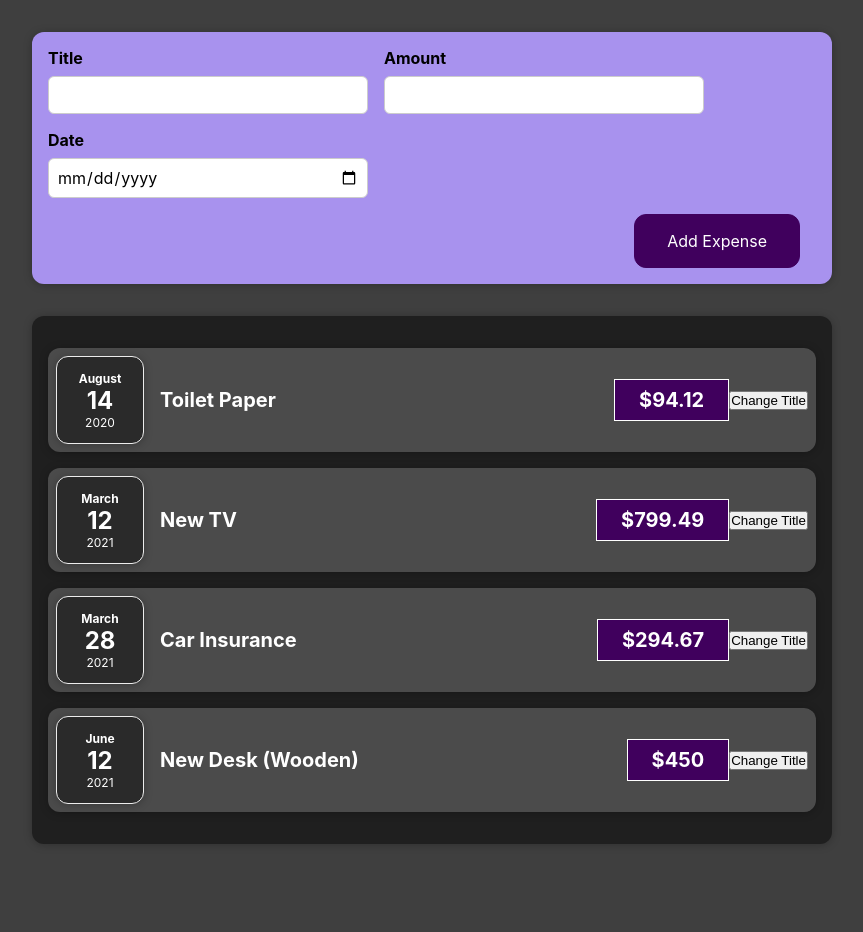
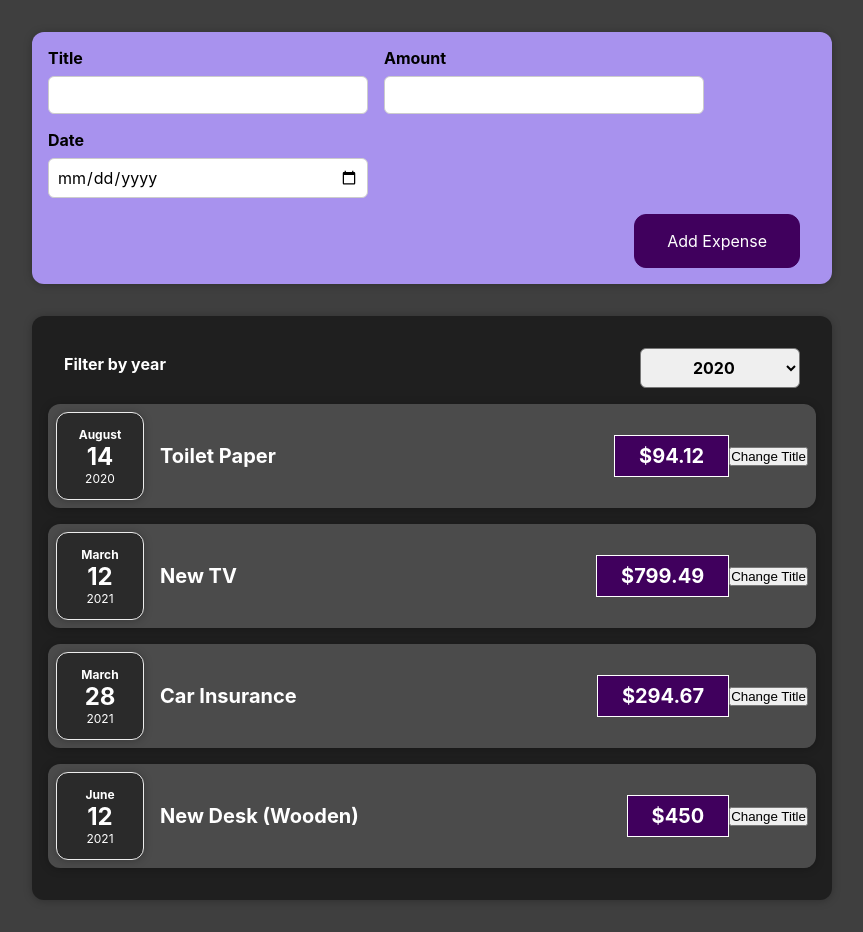
Before and after one commit to GabrielGui13/React-Node-LearningPath, a React (Create React App) app in the folder React/react-complete-guide/: page / in a window 1280 px wide. Shown: the whole page, without its empty margins (208-1071 px from the left). Before the commit the page ends 876 px from the top, so only its background shows below. Built offline with nearby package versions, Linux system fonts and the light colour scheme.

Commit message:
finalização da seção de state

```diff
--- a/React/react-complete-guide/src/App.js
+++ b/React/react-complete-guide/src/App.js
@@ -24,9 +24,14 @@ const App = () => {
     },
   ];
 
+  const addExpenseHandler = expense => {
+    console.log('In App.js')
+    console.log(expense)
+  }
+
   return (
     <div>
-      <NewExpense/>
+      <NewExpense onAddExpense={addExpenseHandler} />
       <Expenses expenses={expenses}/>
     </div>
   );
--- a/React/react-complete-guide/src/components/Expenses/Expenses.js
+++ b/React/react-complete-guide/src/components/Expenses/Expenses.js
@@ -1,17 +1,27 @@
 import ExpenseItem from "./ExpenseItem";
 import Card from "../UI/Card";
 import "./Expenses.css";
+import ExpensesFilter from "./ExpensesFilter.js";
+import { useState } from "react";
 
 const Expenses = (props) => {
   const expenses = props.expenses;
   //console.log(expenses);
+  const [filteredYear, setFilteredYear] = useState('2020')
+
+  const filterChangeHandler = selectedYear => {
+    setFilteredYear(selectedYear)
+  }
 
   return (
-    <Card className="expenses">
-      {expenses.map((data) => {
-        return <ExpenseItem {...data}></ExpenseItem>;
-      })}
-    </Card>
+    <>
+      <Card className="expenses">
+        <ExpensesFilter selectedFilterYear={filteredYear} onChangeFilter={filterChangeHandler} />
+        {expenses.map((data) => {
+          return <ExpenseItem {...data}></ExpenseItem>;
+        })}
+      </Card>
+    </>
   );
 }
 
--- /dev/null
+++ b/React/react-complete-guide/src/components/Expenses/ExpensesFilter.css
@@ -0,0 +1,24 @@
+.expenses-filter {
+    color: white;
+    padding: 0 1rem;
+  }
+
+  .expenses-filter__control {
+    display: flex;
+    width: 100%;
+    align-items: center;
+    justify-content: space-between;
+    margin: 1rem 0;
+  }
+
+  .expenses-filter label {
+    font-weight: bold;
+    margin-bottom: 0.5rem;
+  }
+
+  .expenses-filter select {
+    font: inherit;
+    padding: 0.5rem 3rem;
+    font-weight: bold;
+    border-radius: 6px;
+  }
--- /dev/null
+++ b/React/react-complete-guide/src/components/Expenses/ExpensesFilter.js
@@ -0,0 +1,27 @@
+import React, { useState } from 'react';
+
+import './ExpensesFilter.css';
+
+const ExpensesFilter = (props) => {
+    //const [year, setYear] = useState('')
+
+    const onYearPickingHandler = (event) => {
+        props.onChangeFilter(event.target.value)
+    }
+
+    return (
+        <div className='expenses-filter'>
+            <div className='expenses-filter__control'>
+                <label>Filter by year</label>
+                <select value={props.selectedFilterYear} onChange={onYearPickingHandler}>
+                    <option value='2022'>2022</option>
+                    <option value='2021'>2021</option>
+                    <option value='2020'>2020</option>
+                    <option value='2019'>2019</option>
+                </select>
+            </div>
+        </div>
+    );
+};
+
+export default ExpensesFilter;
--- a/React/react-complete-guide/src/components/NewExpense/ExpenseForm.js
+++ b/React/react-complete-guide/src/components/NewExpense/ExpenseForm.js
@@ -1,7 +1,7 @@
 import React, { useState } from 'react';
 import './ExpenseForm.css'
 
-export const ExpenseForm = () => {
+export const ExpenseForm = (props) => {
     const [enteredTitle, setEnteredTitle] = useState('')
     const [enteredAmount, setEnteredAmount] = useState('')
     const [enteredDate, setEnteredDate] = useState('')
@@ -37,7 +37,10 @@ export const ExpenseForm = () => {
             date: new Date(enteredDate)
         }
 
-        console.log(expenseData);
+        props.onSaveExpenseData(expenseData)
+        setEnteredTitle('')
+        setEnteredDate('')
+        setEnteredAmount('')
     }
 
     return (
--- a/React/react-complete-guide/src/components/NewExpense/NewExpense.js
+++ b/React/react-complete-guide/src/components/NewExpense/NewExpense.js
@@ -2,10 +2,18 @@ import React from 'react';
 import { ExpenseForm } from './ExpenseForm'
 import './NewExpense.css';
 
-const NewExpense = () => {
+const NewExpense = (props) => {
+    const saveExpenseDataHandler = (enteredExpenseData) => {
+        const expenseData = {
+            ...enteredExpenseData,
+            id: Math.random().toString()
+        };
+        props.onAddExpense(expenseData)
+    }
+
     return (
         <div className="new-expense">
-           <ExpenseForm/>
+           <ExpenseForm onSaveExpenseData={saveExpenseDataHandler} />
         </div>
     )
 }
```
